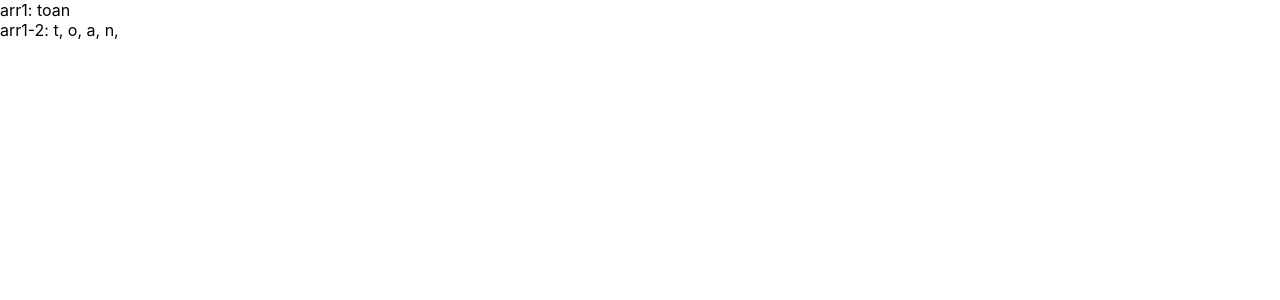
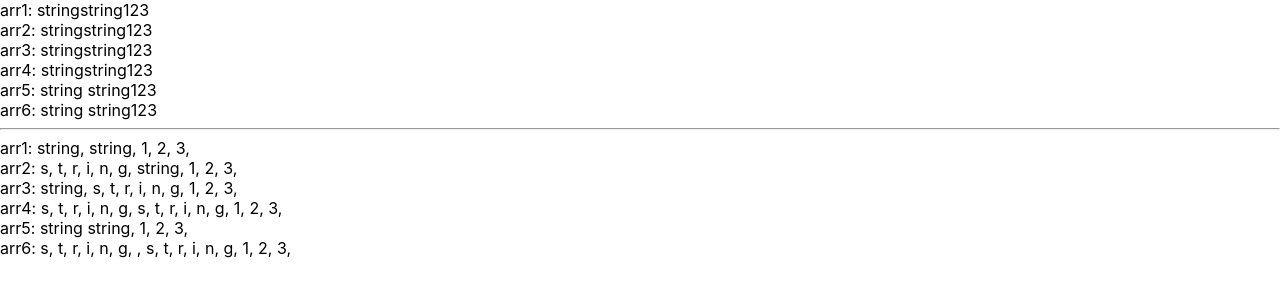
Before and after one commit to toanlehcm/demo_reactjs, a React (Create React App) app: page / in a window 1280 px wide. Shown: the top 300 px of the page. Built offline with nearby package versions, Linux system fonts and the light colour scheme.

Commit message:
- Spread operator: display in HTML.

```diff
--- a/src/DemoJS/QuestionSpread.jsx
+++ b/src/DemoJS/QuestionSpread.jsx
@@ -2,21 +2,21 @@
 
 export default function QuestionSpread() {
   var arr1 = [..."toan"];
-  console.log(arr1);
-  return (
-    <>
-      <div>
-        arr1:
-        <span> {arr1}</span>
-      </div>
-      <div>
-        arr1-2:
-        {arr1.map((item, idex) => (
-          <span key={idex}> {item}, </span>
-        ))}
-      </div>
-    </>
-  );
+  // console.log(arr1);
+  // return (
+  //   <>
+  //     <div>
+  //       arr1:
+  //       <span> {arr1}</span>
+  //     </div>
+  //     <div>
+  //       arr1-2:
+  //       {arr1.map((item, idex) => (
+  //         <span key={idex}> {item}, </span>
+  //       ))}
+  //     </div>
+  //   </>
+  // );
 
   // ------destructure------
   // var number = [1, 2, 3, 4, 5, 6];
@@ -131,71 +131,71 @@ export default function QuestionSpread() {
   // console.log("objClone1", objClone1);
 
   /*-------  ------*/
-  // var arr1 = ["string", "string"];
-  // var arr2 = [..."string", "string"];
-  // var arr3 = ["string", ..."string"];
-  // var arr4 = [..."string", ..."string"];
-  // var arr5 = ["string string"];
-  // var arr6 = [..."string string"];
+  var arr1 = ["string", "string", 1, 2, 3];
+  var arr2 = [..."string", "string", 1, 2, 3];
+  var arr3 = ["string", ..."string", 1, 2, 3];
+  var arr4 = [..."string", ..."string", 1, 2, 3];
+  var arr5 = ["string string", 1, 2, 3];
+  var arr6 = [..."string string", 1, 2, 3];
 
-  // console.log("arr1", arr1);
-  // console.log("arr2", arr2);
-  // console.log("arr3", arr3);
-  // console.log("arr4", arr4);
-  // console.log("arr5", arr5);
-  // console.log("arr6", arr6);
-  // return (
-  //   <>
-  //     <div> arr1: {arr1}</div>
-  //     <div> arr2: {arr2}</div>
-  //     <div> arr3: {arr3}</div>
-  //     <div> arr4: {arr4}</div>
-  //     <div> arr5: {arr5}</div>
-  //     <div> arr6: {arr6}</div>
+  console.log("arr1", arr1);
+  console.log("arr2", arr2);
+  console.log("arr3", arr3);
+  console.log("arr4", arr4);
+  console.log("arr5", arr5);
+  console.log("arr6", arr6);
+  return (
+    <>
+      <div> arr1: {arr1}</div>
+      <div> arr2: {arr2}</div>
+      <div> arr3: {arr3}</div>
+      <div> arr4: {arr4}</div>
+      <div> arr5: {arr5}</div>
+      <div> arr6: {arr6}</div>
 
-  //     <hr />
+      <hr />
 
-  //     <div>
-  //       arr1:{" "}
-  //       {arr1.map((item, index) => (
-  //         <span key={index}>{item}, </span>
-  //       ))}
-  //     </div>
+      <div>
+        arr1:{" "}
+        {arr1.map((item, index) => (
+          <span key={index}>{item}, </span>
+        ))}
+      </div>
 
-  //     <div>
-  //       arr2:{" "}
-  //       {arr2.map((item, index) => (
-  //         <span key={index}>{item}, </span>
-  //       ))}
-  //     </div>
+      <div>
+        arr2:{" "}
+        {arr2.map((item, index) => (
+          <span key={index}>{item}, </span>
+        ))}
+      </div>
 
-  //     <div>
-  //       arr3:{" "}
-  //       {arr3.map((item, index) => (
-  //         <span key={index}>{item}, </span>
-  //       ))}
-  //     </div>
+      <div>
+        arr3:{" "}
+        {arr3.map((item, index) => (
+          <span key={index}>{item}, </span>
+        ))}
+      </div>
 
-  //     <div>
-  //       arr4:{" "}
-  //       {arr4.map((item, index) => (
-  //         <span key={index}>{item}, </span>
-  //       ))}
-  //     </div>
+      <div>
+        arr4:{" "}
+        {arr4.map((item, index) => (
+          <span key={index}>{item}, </span>
+        ))}
+      </div>
 
-  //     <div>
-  //       arr5:{" "}
-  //       {arr5.map((item, index) => (
-  //         <span key={index}>{item}, </span>
-  //       ))}
-  //     </div>
+      <div>
+        arr5:{" "}
+        {arr5.map((item, index) => (
+          <span key={index}>{item}, </span>
+        ))}
+      </div>
 
-  //     <div>
-  //       arr6:{" "}
-  //       {arr6.map((item, index) => (
-  //         <span key={index}>{item}, </span>
-  //       ))}
-  //     </div>
-  //   </>
-  // );
+      <div>
+        arr6:{" "}
+        {arr6.map((item, index) => (
+          <span key={index}>{item}, </span>
+        ))}
+      </div>
+    </>
+  );
 }
```
